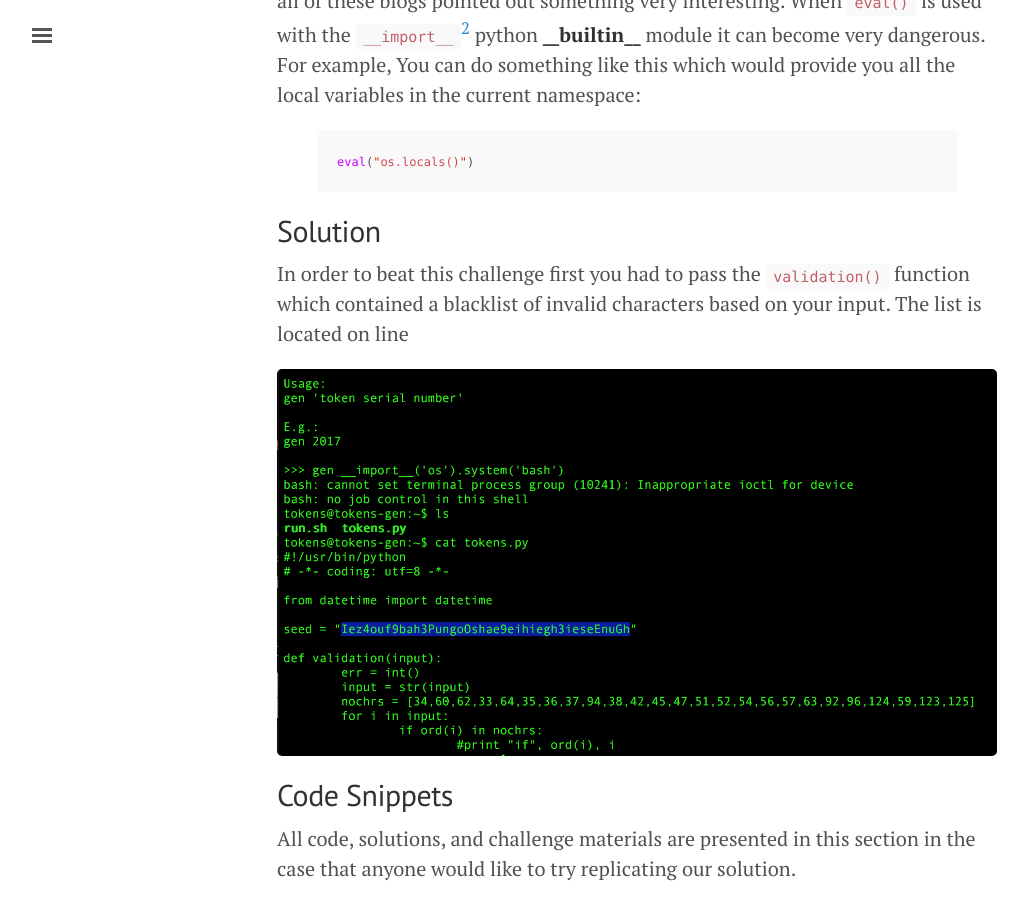
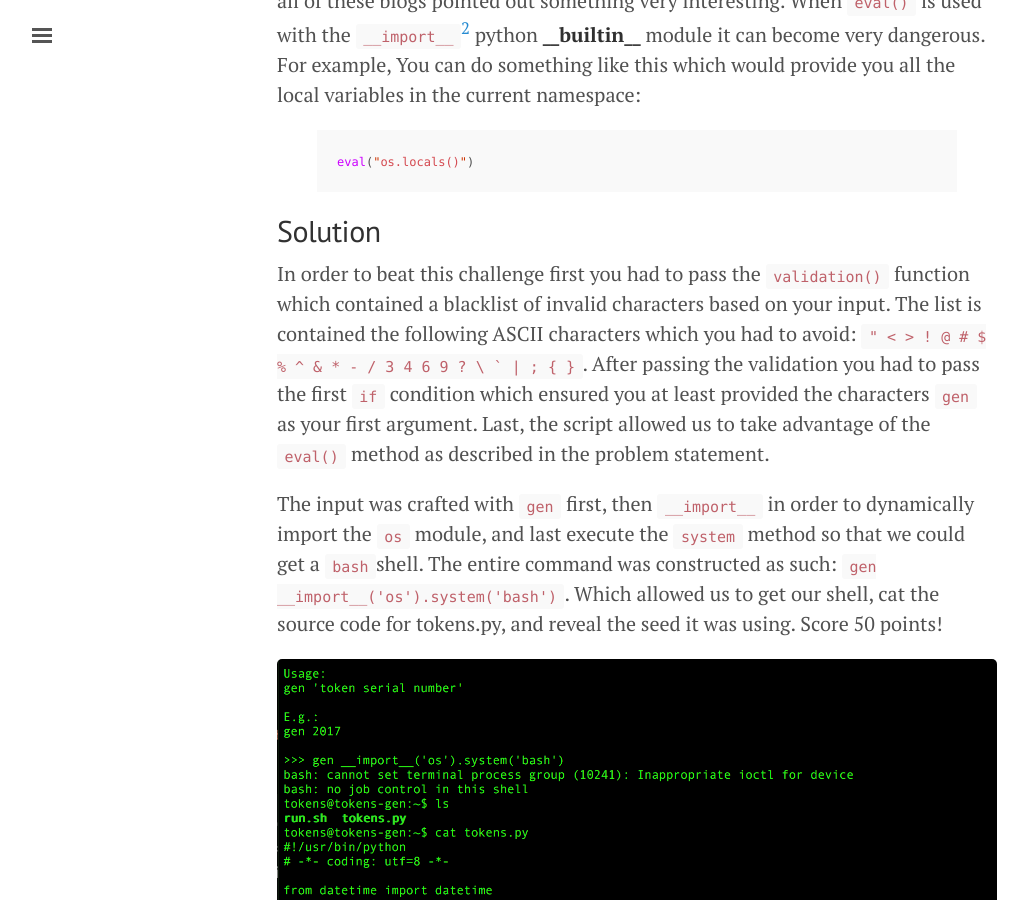
Before and after one commit to MCPA/MCPA.github.io, a Jekyll site: the page built from _posts/2016-pwn2win/2016-03-28-Tokens.md, in a window 1280 px wide and 900 px high, scrolled down 1437 px. Shown: the whole window, without its empty margins (3-1031 px from the left). Built offline with Jekyll 4.4.1, drawn with Linux system fonts in a browser that asks for light colours.

Commit message:
Finished the lame 2nd version of solution ...

````diff
--- a/_posts/2016-pwn2win/2016-03-28-Tokens.md
+++ b/_posts/2016-pwn2win/2016-03-28-Tokens.md
@@ -39,7 +39,9 @@ eval("os.locals()")
 
 
 ## Solution
-In order to beat this challenge first you had to pass the ```validation()``` function which contained a blacklist of invalid characters based on your input. The list is located on line
+In order to beat this challenge first you had to pass the ```validation()``` function which contained a blacklist of invalid characters based on your input. The list is contained the following ASCII characters which you had to avoid: ```" < > ! @ # $ % ^ & * - / 3 4 6 9 ? \ ` | ; { }```. After passing the validation you had to pass the first ```if``` condition which ensured you at least provided the characters ```gen``` as your first argument. Last, the script allowed us to take advantage of the ```eval()``` method as described in the problem statement.
+
+The input was crafted with ```gen``` first, then ```__import__``` in order to dynamically import the ```os``` module, and last execute the ```system``` method so that we could get a ```bash```shell. The entire command was constructed as such: ```gen __import__('os').system('bash')```. Which allowed us to get our shell, cat the source code for tokens.py, and reveal the seed it was using. Score 50 points!
 
 ![solution](/images/2016-Pwn2Win/tokens-solution.png)
 
````
